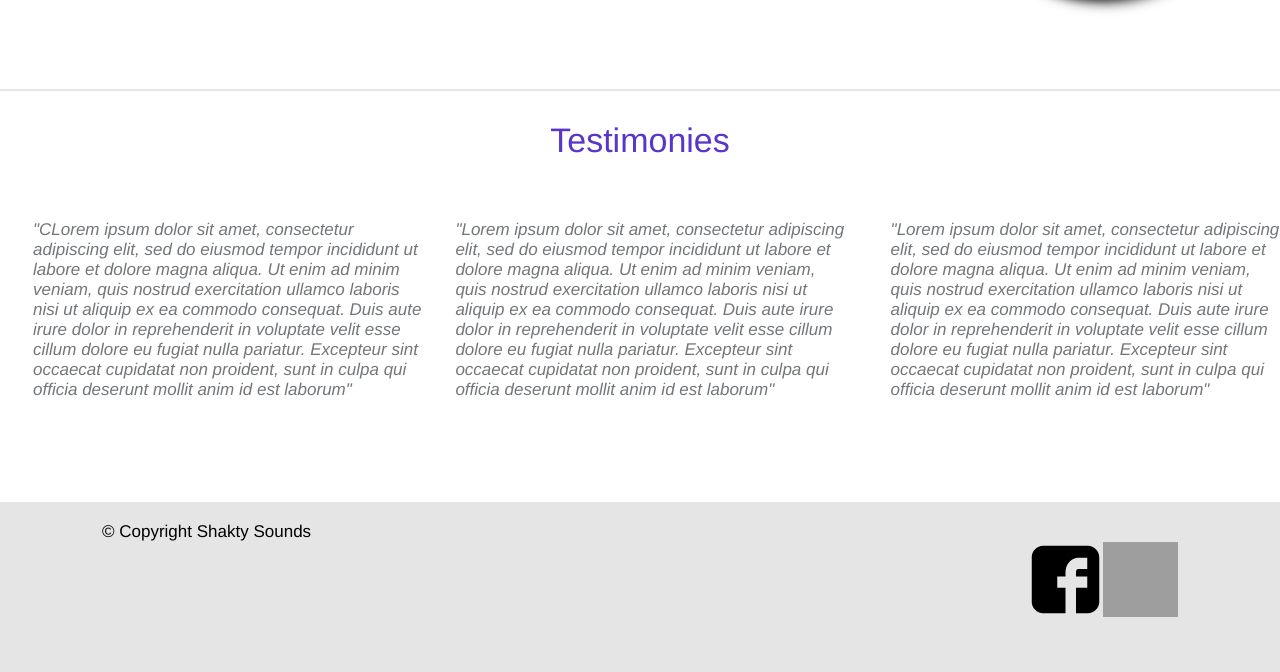
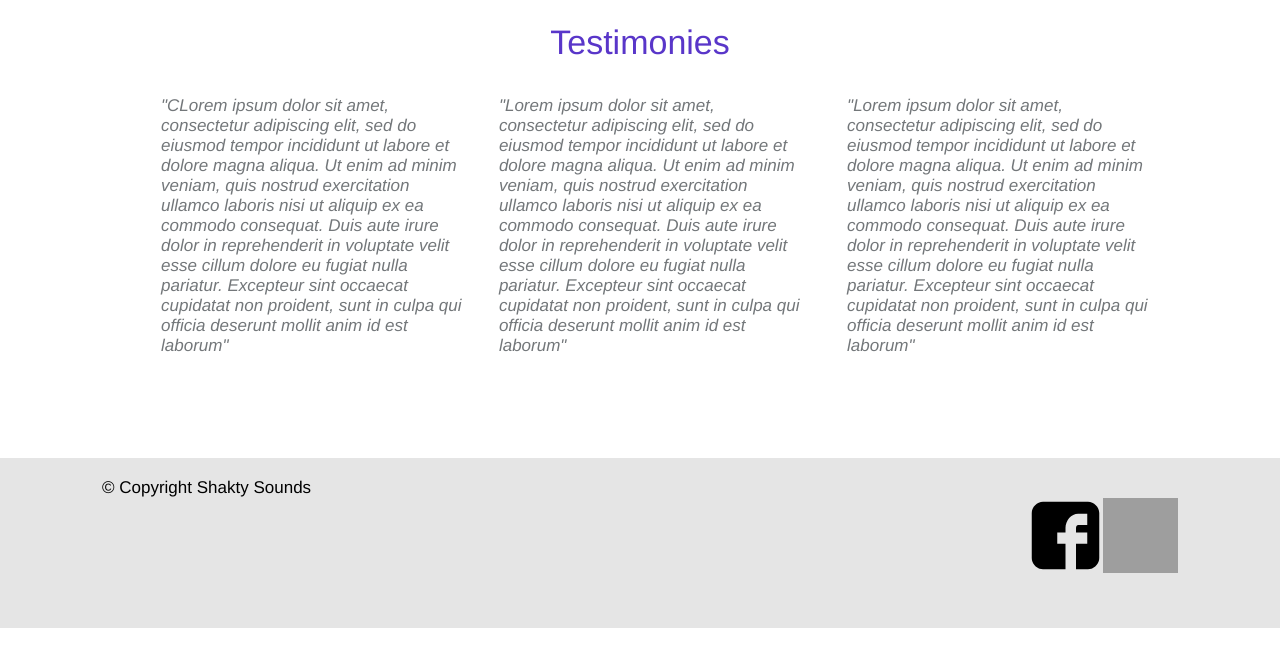
Before and after one commit to NickLiffen/sound-healing, a PHP site: page / in a window 1280 px wide. Shown: the part 1465-2137 px from the top of the page. After the commit the page ends 2093 px from the top, so only its background shows below. Run offline with PHP 8.4, Linux system fonts and the light colour scheme; some libraries are stand-ins or nearby versions; grey boxes are pictures that could not be loaded.

Commit message:
minor changes throughout the website

```diff
--- a/css/style.css
+++ b/css/style.css
@@ -119,9 +119,11 @@ a:hover {
 
 
 #banner {
-  height: 540px;
+  width: 100%;
+  max-height:100%;
   background: url(../img/banner.jpg);
-  width: 100%;
+
+
 
 }
   #banner h1 {
@@ -132,10 +134,13 @@ a:hover {
     text-transform: uppercase;
     letter-spacing: 5px;
     padding-top: 200px;
-    text-shadow: -1px 0 black, 0 1px black, 1px 0 black, 0 -1px black;
   }
 
-
+#homeContainer
+{
+  width:80%;
+  margin:0 auto;
+}
 
 /* ------------------------------------------
   RESPONSIVE NAV STYLES
@@ -427,36 +432,6 @@ header {
   padding-top: 380px;
 }
 
-/*
-fieldset {
-    border-radius: 10px;
-    background: #eee;
-    margin: 20px;
-    padding: 20px;
-    box-shadow: 0 0 10px rgba(0,0,0,.3);
-    position: relative;
-    border: 2px groove threedface;
-}
-legend {
-    position: absolute;
-    top: -2px;
-    background: #fff;
-    padding: 10px 20px;
-    border: 2px groove threedface;
-    border-top: none;
-    box-shadow: inset 0 -5px 5px rgba(0,0,0,.2);
-    text-shadow: 1px 1px 2px rgba(0,0,0,.3);
-    font-weight: bold;
-}
-legend span {
-    display: block;
-    margin: -20px;
-    background: #fff;
-    padding: 0px 20px;
-    color: #6E52CA;
-}
-
-*/
 form
 {
   margin:0 auto;
@@ -514,7 +489,7 @@ input
 
 }
 
-#comment
+#comment, #messsage
 {
   width:100%;
   height: 7em;
@@ -524,14 +499,13 @@ input
   box-shadow:none;
 }
 
-#bookingForm input
+#bookingForm input, #contactForm input
 {
   font-size:1em;
   box-shadow:none;
   padding:0.5em;
   border:1px solid #6E52CA;
 }
-
 
 #fullname, #email, #telephone, #comment
 {
@@ -886,7 +860,8 @@ color: white;
   color: #5936c9;
   font-weight:normal;
   border-top: solid 2px #e6e6e6;
-  padding-top:30px;
+  padding-top:1em;
+  padding-bottom: 1em;
 
 
 
--- a/index.php
+++ b/index.php
@@ -6,33 +6,20 @@
 		<h1>Sound Healing - Shakty Sounds</h1>
 	</div>
 
-
-<div class='paddingBottom'></div>
-<div class='paddingBottom'></div>
-<div class='paddingBottom'></div>
-
-
-<h2 class='headerTwo'> What is Sound Healing?</h2>
+<div id = "homeContainer">
+<h1 class='centerLine'> What is Sound Healing?</h1>
 <div class="circular"></div>
 <p class='textNextToPicture'>Lorem ipsum dolor sit amet, consectetur adipiscing elit, sed do eiusmod tempor incididunt ut labore et dolore magna aliqua. Ut enim ad minim veniam, quis nostrud exercitation ullamco laboris nisi ut aliquip ex ea commodo consequat. Duis aute irure dolor in reprehenderit in voluptate velit esse cillum dolore eu fugiat nulla pariatur. Excepteur sint occaecat cupidatat non proident, sunt in culpa qui officia deserunt mollit anim id est laborum. Lorem ipsum dolor sit amet, consectetur adipiscing elit, sed do eiusmod tempor incididunt ut labore et dolore magna aliqua. Ut enim ad minim veniam, quis nostrud exercitation ullamco laboris nisi ut aliquip ex ea commodo consequat. Duis aute irure dolor in reprehenderit in voluptate velit esse cillum dolore eu fugiat nulla pariatur. Excepteur sint occaecat cupidatat non proident, sunt in culpa qui officia deserunt mollit anim id est laborum. Lorem ipsum dolor sit amet, consectetur adipiscing elit, sed do eiusmod tempor incididunt ut labore et dolore magna aliqua. Ut enim ad minim veniam, quis nostrud exercitation ullamco laboris nisi ut aliquip ex ea commodo consequat. Duis aute irure dolor in reprehenderit in voluptate velit esse cillum dolore eu fugiat nulla pariatur. Excepteur sint occaecat cupidatat non proident, sunt in culpa qui officia deserunt mollit anim id est laborum</p>
 
-
-<div class='paddingBottom'></div>
-<div class='paddingBottom'></div>
-
-
-<h1 class='centerLine'>About Me?</h1>
+<h1 class='centerLine'>About Me</h1>
 <div class='paddingBottom'></div>
 <div class="circularOne"></div>
 <p class='textNextToPictureOne'>Lorem ipsum dolor sit amet, consectetur adipiscing elit, sed do eiusmod tempor incididunt ut labore et dolore magna aliqua. Ut enim ad minim veniam, quis nostrud exercitation ullamco laboris nisi ut aliquip ex ea commodo consequat. Duis aute irure dolor in reprehenderit in voluptate velit esse cillum dolore eu fugiat nulla pariatur. Excepteur sint occaecat cupidatat non proident, sunt in culpa qui officia deserunt mollit anim id est laborum. Lorem ipsum dolor sit amet, consectetur adipiscing elit, sed do eiusmod tempor incididunt ut labore et dolore magna aliqua. Ut enim ad minim veniam, quis nostrud exercitation ullamco laboris nisi ut aliquip ex ea commodo consequat. Duis aute irure dolor in reprehenderit in voluptate velit esse cillum dolore eu fugiat nulla pariatur. Excepteur sint occaecat cupidatat non proident, sunt in culpa qui officia deserunt mollit anim id est laborum. Lorem ipsum dolor sit amet, consectetur adipiscing elit, sed do eiusmod tempor incididunt ut labore et dolore magna aliqua. Ut enim ad minim veniam, quis nostrud exercitation ullamco laboris nisi ut aliquip ex ea commodo consequat. Duis aute irure dolor in reprehenderit in voluptate velit esse cillum dolore eu fugiat nulla pariatur. Excepteur sint occaecat cupidatat non proident, sunt in culpa qui officia deserunt mollit anim id est laborum</p>
 
-<div class='paddingBottom'></div>
-<div class='paddingBottom'></div>
+
 
 <h1 class='centerLine'>Testimonies</h1>
-<div class='paddingBottom'></div>
-<div class='paddingBottom'></div>
-<div class='paddingBottom'></div>
+
 
 <div class="container">
    <div class="column-center">"Lorem ipsum dolor sit amet, consectetur adipiscing elit, sed do eiusmod tempor incididunt ut labore et dolore magna aliqua. Ut enim ad minim veniam, quis nostrud exercitation ullamco laboris nisi ut aliquip ex ea commodo consequat. Duis aute irure dolor in reprehenderit in voluptate velit esse cillum dolore eu fugiat nulla pariatur. Excepteur sint occaecat cupidatat non proident, sunt in culpa qui officia deserunt mollit anim id est laborum"</div>
@@ -40,5 +27,6 @@
    <div class="column-right">"Lorem ipsum dolor sit amet, consectetur adipiscing elit, sed do eiusmod tempor incididunt ut labore et dolore magna aliqua. Ut enim ad minim veniam, quis nostrud exercitation ullamco laboris nisi ut aliquip ex ea commodo consequat. Duis aute irure dolor in reprehenderit in voluptate velit esse cillum dolore eu fugiat nulla pariatur. Excepteur sint occaecat cupidatat non proident, sunt in culpa qui officia deserunt mollit anim id est laborum"</div>
 
 </div>
+</div>
 
 <?php include( "inc/footer.php"); ?>
```
Also changed, not shown: 1 other file.
